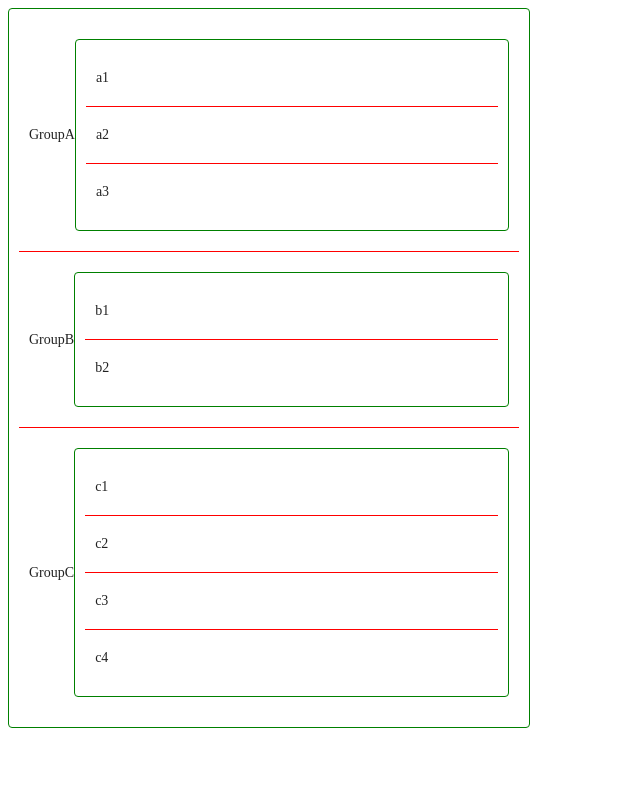
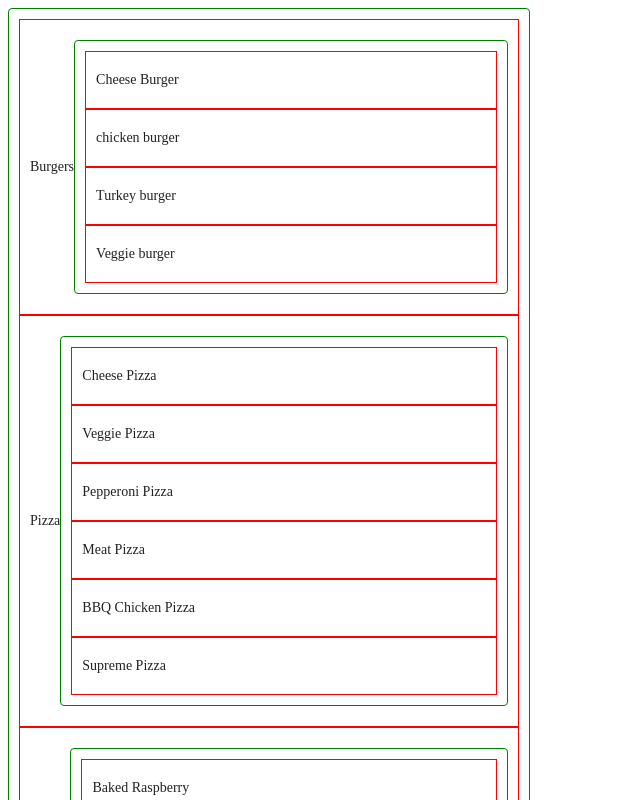
Before and after one commit to zaid-butt/ManageMenu, an Angular app: page / in a window 1280 px wide. Shown: the top 800 px of the page, without its empty margins (0-640 px from the left). Built offline with nearby package versions, Linux system fonts and the light colour scheme.

Commit message:
added dummy data

```diff
--- a/src/app/app.component.ts
+++ b/src/app/app.component.ts
@@ -14,21 +14,21 @@ import {CdkDragDrop, CdkDropList, CdkDrag, moveItemInArray} from '@angular/cdk/d
 })
 export class AppComponent {
 
-movies = [
+  menu = [
   {
-    uId: '0',
-    name: 'GroupA',
-    children: ["a1", "a2", "a3"]
+    Id: '0',
+    Category: 'Burgers',
+    Items: ["Cheese Burger", "chicken burger", "Turkey burger", "Veggie burger"]
   },
   {
-    uId: '3',
-    name: 'GroupB',
-    children: ["b1", "b2"]
+    Id: '3',
+    Category: 'Pizza',
+    Items: ["Cheese Pizza", "Veggie Pizza", "Pepperoni Pizza", "Meat Pizza", "BBQ Chicken Pizza", "Supreme Pizza"]
   },
   {
-    uId: '4',
-    name: 'GroupC',
-    children: ["c1", "c2", "c3", "c4"]
+    Id: '4',
+    Category: 'Donuts',
+    Items: ["Baked Raspberry", "Mochi Donuts", "Bavarian Cream", "Chocolate Donuts"]
   }
 ];
 
@@ -36,15 +36,11 @@ movies = [
   drop(event: CdkDragDrop<string[]>) {
     console.info("event1")
     console.info(event)
-    moveItemInArray(this.movies, event.previousIndex, event.currentIndex);
+    moveItemInArray(this.menu, event.previousIndex, event.currentIndex);
   }
   drop2(event: CdkDragDrop<string[]>, id:any) {
     console.info("event2")
     console.info(event)
-    this.movies.forEach((movie,idx)=>{
-      if(id.toString() === movie.uId.toString()){
-        moveItemInArray(this.movies[idx].children, event.previousIndex, event.currentIndex);
-      }
-    })
+    moveItemInArray(this.menu[id].Items, event.previousIndex, event.currentIndex);
   }
 }
--- a/src/app/app.css
+++ b/src/app/app.css
@@ -12,7 +12,7 @@
 
   .example-box {
     padding: 20px 10px;
-    border-bottom: solid 1px red;
+    border: solid 1px red;
     color: rgba(0, 0, 0, 0.87);
     display: flex;
     flex-direction: row;
@@ -40,9 +40,6 @@
     transition: transform 250ms cubic-bezier(0, 0, 0.2, 1);
   }
 
-  .example-box:last-child {
-    border: none;
-  }
 
   .example-list.cdk-drop-list-dragging .example-box:not(.cdk-drag-placeholder) {
     transition: transform 250ms cubic-bezier(0, 0, 0.2, 1);
--- a/src/app/app.html
+++ b/src/app/app.html
@@ -1,13 +1,13 @@
 <div cdkDropListGroup>
 <div cdkDropList class="example-list" (cdkDropListDropped)="drop($event)">
-  @for (movie of movies; track movie;) {
+  @for (catg of menu; track catg; let idx = $index) {
     <div class="example-box" cdkDrag>
-      {{movie.name}}
+      {{catg.Category}}
 
-      <div cdkDropList class="example-list" (cdkDropListDropped)="drop2($event, movie.uId)">
-        @for (children of movie.children; track children) {
+      <div cdkDropList class="example-list" (cdkDropListDropped)="drop2($event, idx)">
+        @for (Items of catg.Items; track Items) {
           <div class="example-box" cdkDrag>
-            {{children}}
+            {{Items}}
           </div>
         }
       </div>
```
